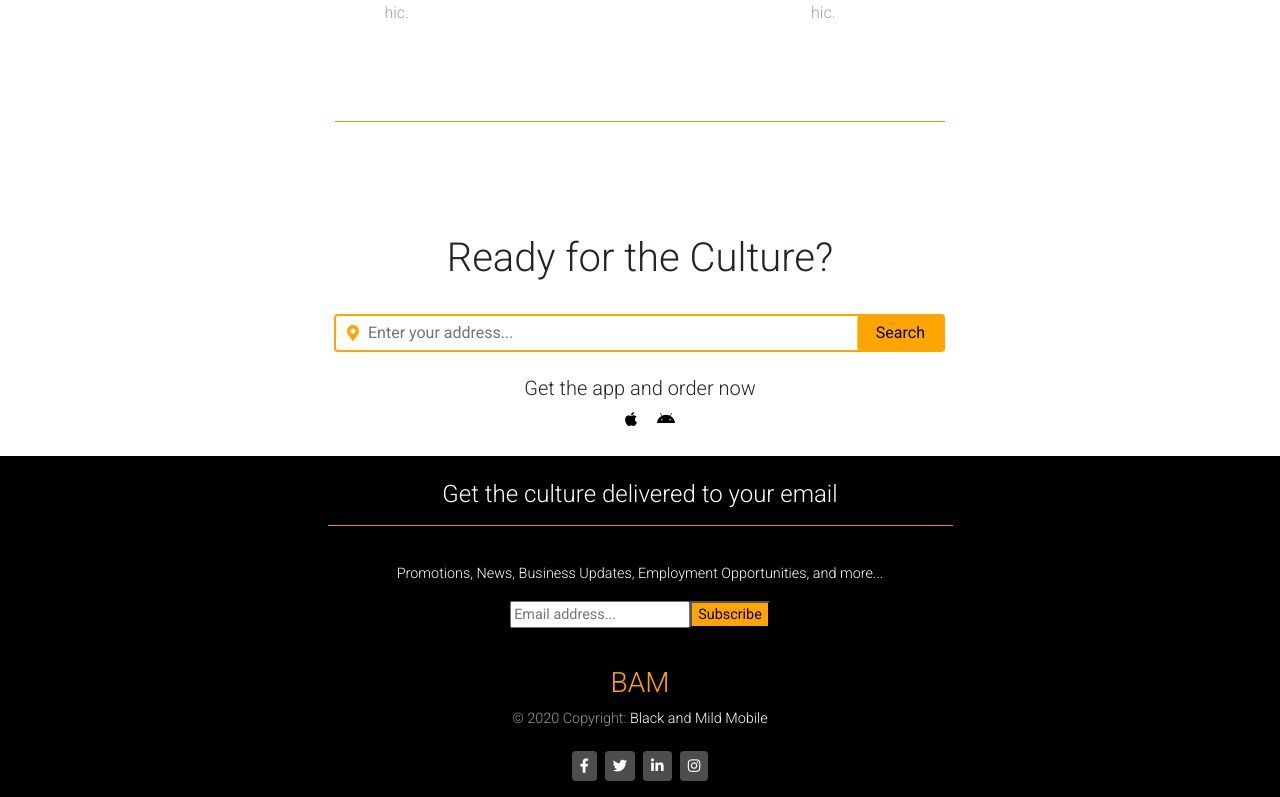
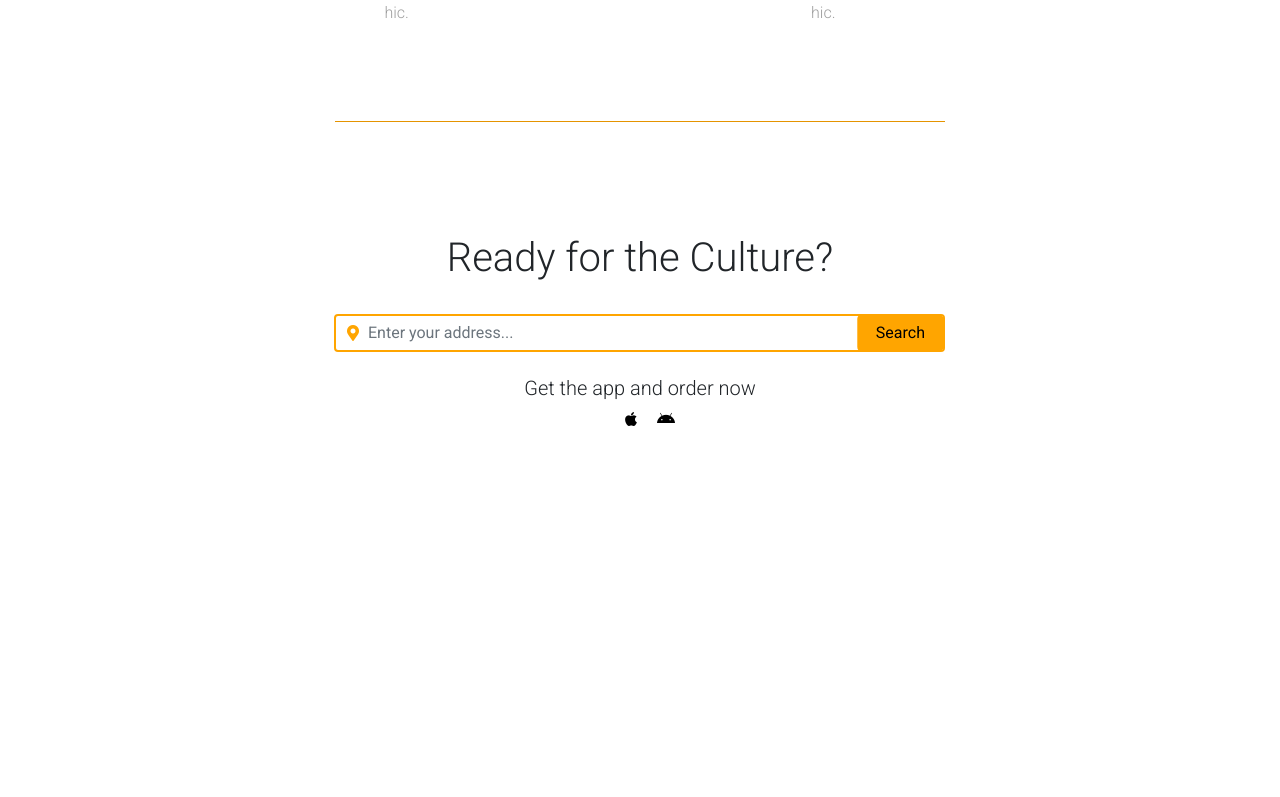
Before and after one commit to mchisem/ride-on, a React (Create React App) app: page / in a window 1280 px wide. Shown: the part 2843-3640 px from the top of the page. After the commit the page ends 3275 px from the top, so only its background shows below. Built offline with nearby package versions, Linux system fonts and the light colour scheme.

Commit message:
took out some code to see if that will let the footer work

```diff
--- a/src/components/Footer/Index.js
+++ b/src/components/Footer/Index.js
@@ -19,7 +19,7 @@ const FooterPage = () => {
         </div>
 
       </MDBContainer>
-      <div className="footer-copyright text-center py-3">
+      {/* <div className="footer-copyright text-center py-3">
         <MDBContainer fluid>
             <h3 style={{color:"orange"}}>BAM</h3>
             &copy; {new Date().getFullYear()} Copyright: <a href=""> Black and Mild Mobile </a>
@@ -32,7 +32,7 @@ const FooterPage = () => {
                 <a className="mx-1" href="instagram.com"><i className="fab fa-instagram p-2 rounded rgba-white-light white-text"></i></a>
             </div>
         </MDBContainer>
-      </div>
+      </div> */}
     </MDBFooter>
   );
 }
--- a/src/pages/Home.js
+++ b/src/pages/Home.js
@@ -7,7 +7,7 @@ import MediaObject from '../components/MediaObject';
 import Works from '../components/Works';
 import Features from '../components/Features';
 import Search from '../components/Search';
-import Footer from '../components/Footer';
+// import Footer from '../components/Footer';
 import '../App.css';
 
 function Homepage() {
@@ -25,7 +25,7 @@ function Homepage() {
       <Works></Works>
       <Features></Features>
       <Search></Search>
-      <Footer></Footer>
+      {/* <Footer></Footer> */}
     </div>
   );
 }
```
